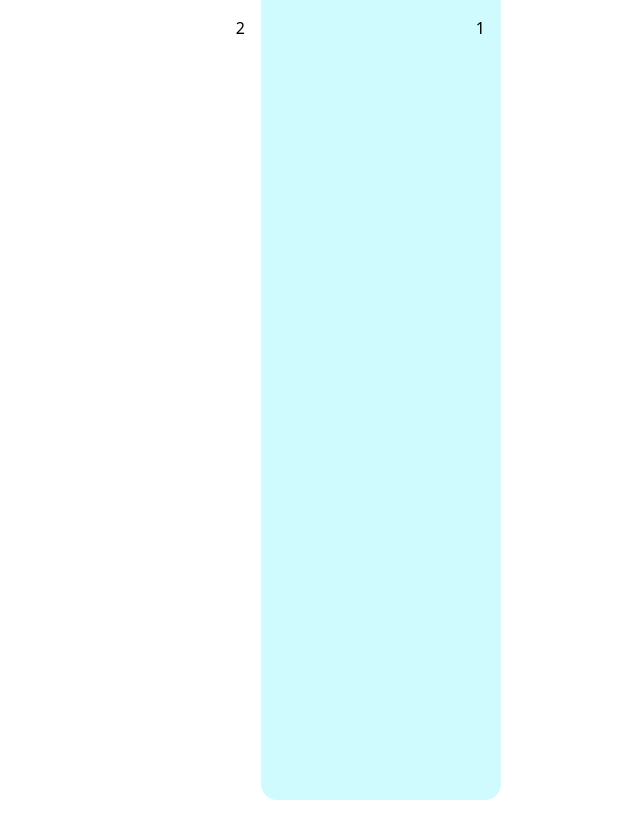
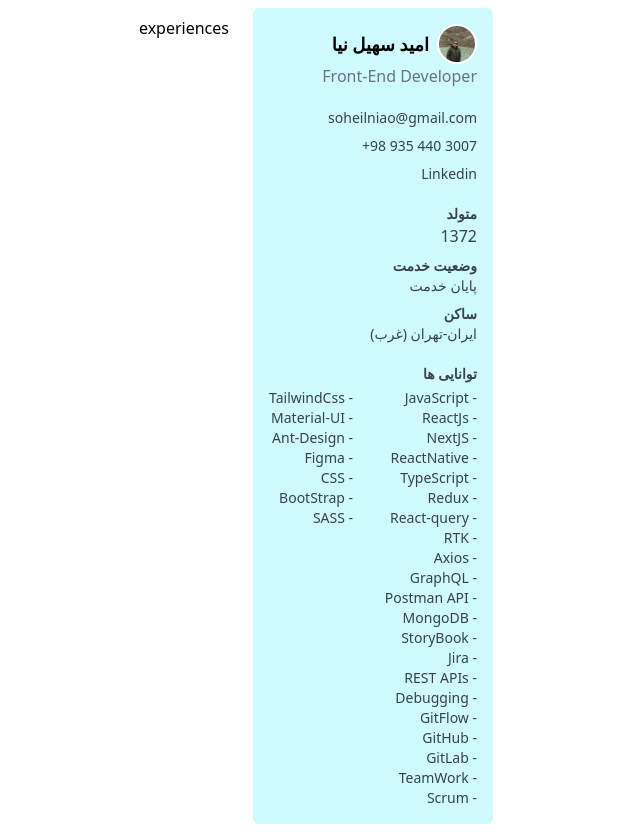
Before and after one commit to omids0/omid_soheilnia_resume, a Next.js app: page / in a window 1280 px wide. Shown: the whole page, without its empty margins (619-1259 px from the left). Before the commit the page ends 800 px from the top, so only its background shows below. Built offline with nearby package versions, Linux system fonts and the light colour scheme.

Commit message:
personalInfo side added

```diff
--- /dev/null
+++ b/src/components/experiencesInfo.tsx
@@ -0,0 +1,7 @@
+import { FC } from "react";
+
+const ExperiencesInfo: FC = () => {
+  return <div>experiences</div>;
+};
+
+export default ExperiencesInfo;
--- /dev/null
+++ b/src/components/personalInfo.tsx
@@ -0,0 +1,68 @@
+import { FC } from "react";
+import { personalInfo } from "../data/personalInfo";
+import { contactInfo } from "../data/contactInfo";
+import Image from "next/image";
+import { skills } from "@/data/skillsInfo";
+
+const PersonalInfo: FC = () => {
+  return (
+    <div className="flex flex-col">
+      <div className="flex items-center gap-2">
+        <div className="size-10 bg-white rounded-[50%] flex items-center justify-center overflow-hidden border-2 border-white">
+          <Image
+            src="/omidSoheilnia.jpg"
+            alt="profile"
+            width={250}
+            height={250}
+            loading="lazy"
+          />
+        </div>
+        <p className="text-lg font-bold">{`${personalInfo.fa.firstName} ${personalInfo.fa.lastName}`}</p>
+      </div>
+      <p className="text-gray-500 text-md">{`${personalInfo.fa.job}`}</p>
+      <div className="flex flex-col py-5 text-gray-700 gap-2">
+        <p className="text-sm">{contactInfo.fa.emailAddress}</p>
+        <p className="ltr text-end text-sm">{contactInfo.fa.phoneNumber}</p>
+        <a href={contactInfo.fa.linkedin} target="_blank" className="text-sm">
+          Linkedin
+        </a>
+      </div>
+      <div className="flex flex-col gap-2 text-gray-700">
+        <div>
+          <p className="font-bold text-sm">متولد</p>
+          <p>{personalInfo.fa.bornYear}</p>
+        </div>
+        <div>
+          <p className="font-bold text-sm">وضعیت خدمت</p>
+          <p className="text-sm">{personalInfo.fa.militaryServiceStatus}</p>
+        </div>
+        <div>
+          <p className="font-bold text-sm">ساکن</p>
+          <p className="text-sm">
+            {personalInfo.fa.country}-{personalInfo.fa.city}
+          </p>
+        </div>
+      </div>
+      <div className="flex flex-col text-gray-700 mt-5">
+        <p className="font-bold mb-1 text-sm">توانایی ها</p>
+        <div className="flex flex-row justify-between">
+          <div>
+            {skills.fa.tech.map((item) => (
+              <p className="text-sm" key={item}>{`- ${item}`}</p>
+            ))}
+          </div>
+          <div>
+            {skills.fa.ui.map((item) => (
+              <p className="text-sm" key={item}>{`- ${item}`}</p>
+            ))}
+          </div>
+        </div>
+        {skills.fa.other.map((item) => (
+          <p className="text-sm" key={item}>{`- ${item}`}</p>
+        ))}
+      </div>
+    </div>
+  );
+};
+
+export default PersonalInfo;
--- a/src/data/contactInfo.ts
+++ b/src/data/contactInfo.ts
@@ -6,18 +6,16 @@ type ContactInfo = {
     faceBook: string;
     linkedin: string;
     twitter: string;
-    militaryServiceStatus: string;
   };
 };
 
 export const contactInfo: ContactInfo = {
   fa: {
-    phoneNumber: "+989354403007",
+    phoneNumber: "+98 935 440 3007",
     emailAddress: "soheilniao@gmail.com",
     github: "https://github.com/omidS0",
     faceBook: "",
     linkedin: "https://www.linkedin.com/in/omid-so/",
     twitter: "",
-    militaryServiceStatus: "پایان خدمت",
   },
 };
--- a/src/data/personalInfo.ts
+++ b/src/data/personalInfo.ts
@@ -9,6 +9,8 @@ type PersonalInfo = {
     birthDate: string;
     blood: string;
     hand: string;
+    job: string;
+    militaryServiceStatus: string;
   };
 };
 
@@ -19,9 +21,11 @@ export const personalInfo: PersonalInfo = {
     lastName: "سهیل نیا",
     bornYear: "1372",
     country: "ایران",
-    city: "تهران",
+    city: "تهران (غرب)",
     birthDate: "1994-02-20",
     blood: "",
     hand: "r",
+    job: "Front-End Developer",
+    militaryServiceStatus: "پایان خدمت",
   },
 };
--- a/src/data/skillsInfo.ts
+++ b/src/data/skillsInfo.ts
@@ -44,30 +44,26 @@ type Skills = {
 export const skills: Skills = {
   fa: {
     ui: [
+      "TailwindCss",
       "Material-UI",
       "Ant-Design",
+      "Figma",
       "CSS",
-      "Figma",
       "BootStrap",
-      "TailwindCss",
       "SASS",
     ],
     tech: [
-      "HTML",
-      "CSS",
       "JavaScript",
       "ReactJs",
       "NextJS",
       "ReactNative",
       "TypeScript",
+      "Redux",
+      "React-query",
+      "RTK",
       "Axios",
-      "MongoDB",
       "GraphQL",
       "Postman API",
-      "Redux",
-      "React-query",
-      "Git",
-      "RTK",
       "MongoDB",
     ],
     other: [
--- a/src/pages/index.tsx
+++ b/src/pages/index.tsx
@@ -1,11 +1,16 @@
+import ExperiencesInfo from "@/components/experiencesInfo";
+import PersonalInfo from "@/components/personalInfo";
+
 export default function Home() {
   return (
     <div className="flex items-center">
-      <div className="min-w-[60rem] mx-auto min-h-[100vh] flex flex-row-reverse">
-        <div className="min-w-[15rem] bg-cyan-100 p-4 rounded-b-[1rem] rtl">
-          1
+      <div className="min-w-[60rem] mx-auto  flex flex-row-reverse">
+        <div className="min-w-[15rem] bg-cyan-100 p-4 rtl m-2 rounded-md">
+          <PersonalInfo />
         </div>
-        <div className="w-full p-4 rtl">2</div>
+        <div className="w-full p-4 rtl bg-white">
+          <ExperiencesInfo />
+        </div>
       </div>
     </div>
   );
--- a/src/styles/globals.css
+++ b/src/styles/globals.css
@@ -15,3 +15,7 @@ body {
 .rtl {
   direction: rtl;
 }
+
+.ltr {
+  direction: ltr;
+}
```
Also changed, not shown: public/omidSoheilnia.jpg (added).
